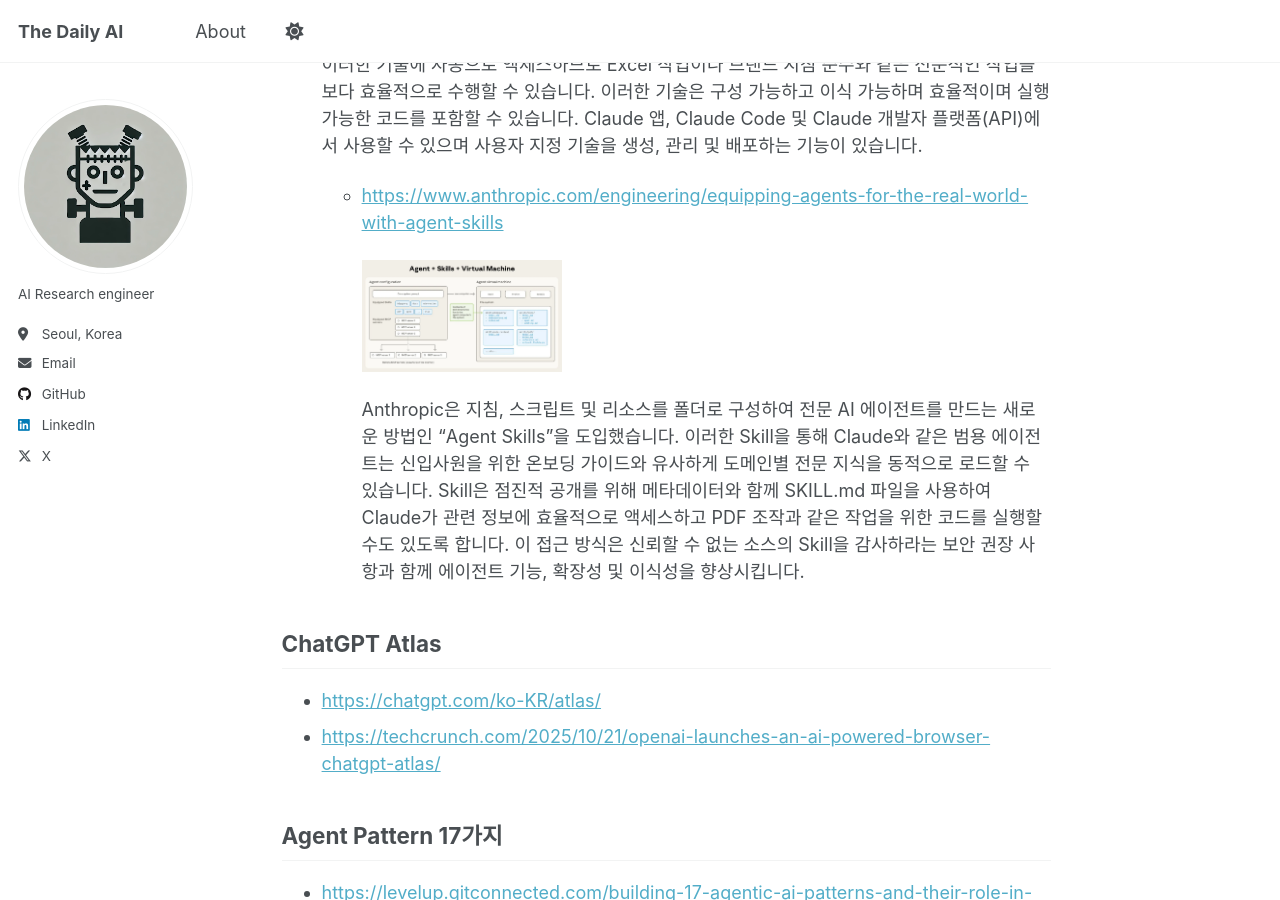
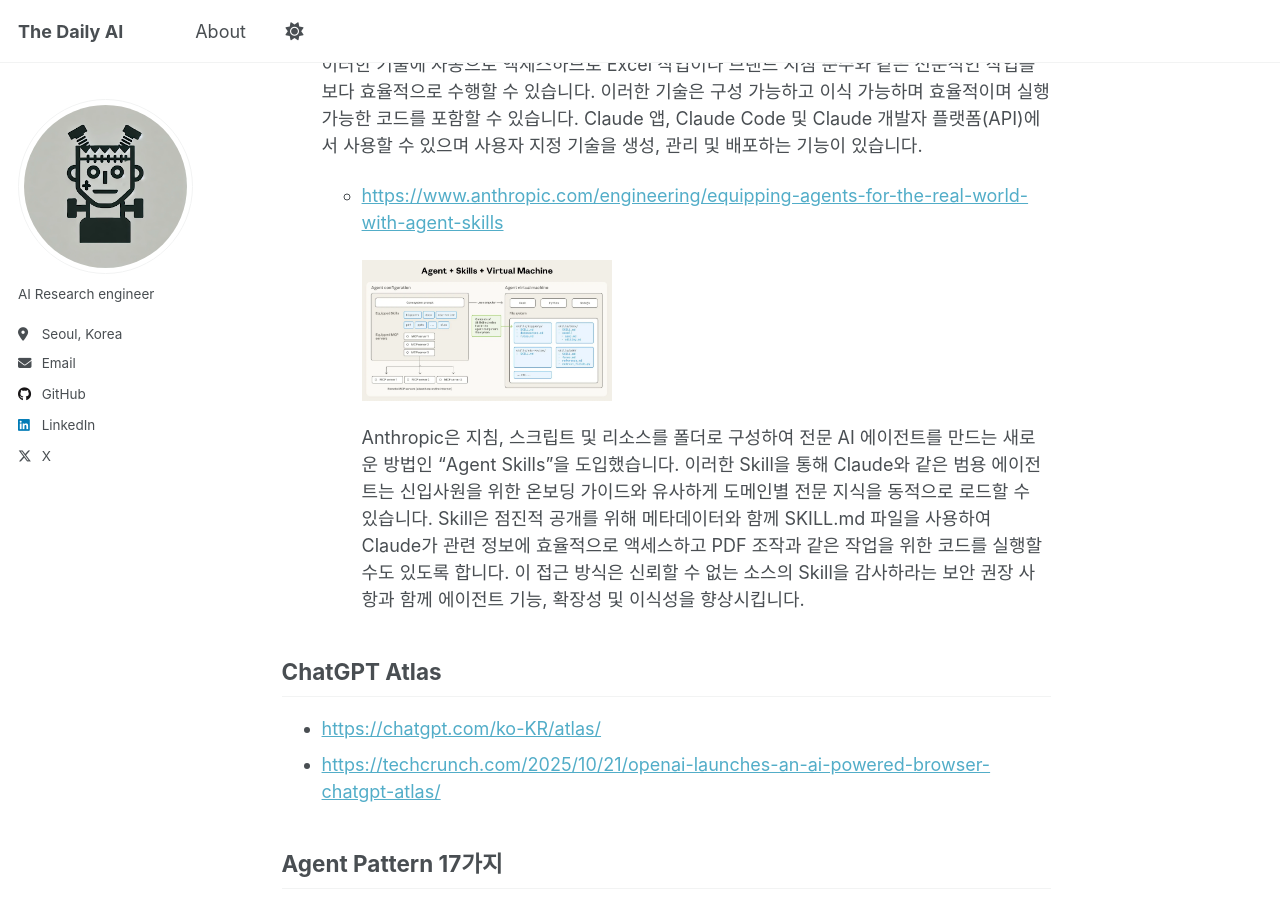
Before and after one commit to parameterfreak/parameterfreak.github.io, a Jekyll site: the page built from _posts/2025-10-29-ai-weekly-picks.md, in a window 1280 px wide and 900 px high, scrolled down 412 px. Built offline with Jekyll 4.4.1, drawn with Linux system fonts in a browser that asks for light colours; a script that is not in the unit is left out.

Commit message:
update 2025-10-29-ai-weekly-picks

```diff
--- a/_posts/2025-10-29-ai-weekly-picks.md
+++ b/_posts/2025-10-29-ai-weekly-picks.md
@@ -17,7 +17,7 @@
 
     - [https://www.anthropic.com/engineering/equipping-agents-for-the-real-world-with-agent-skills](https://www.anthropic.com/engineering/equipping-agents-for-the-real-world-with-agent-skills)
 
-      <img src="/images/post/weekly-picks/251029-1.png" alt="agent+skills+virtual machine" width="200"/>
+      <img src="/images/post/weekly-picks/251029-1.png" alt="agent+skills+virtual machine" width="250"/>
 
       Anthropic은 지침, 스크립트 및 리소스를 폴더로 구성하여 전문 AI 에이전트를 만드는 새로운 방법인 "Agent Skills"을 도입했습니다. 이러한 Skill을 통해 Claude와 같은 범용 에이전트는 신입사원을 위한 온보딩 가이드와 유사하게 도메인별 전문 지식을 동적으로 로드할 수 있습니다. Skill은 점진적 공개를 위해 메타데이터와 함께 SKILL.md 파일을 사용하여 Claude가 관련 정보에 효율적으로 액세스하고 PDF 조작과 같은 작업을 위한 코드를 실행할 수도 있도록 합니다. 이 접근 방식은 신뢰할 수 없는 소스의 Skill을 감사하라는 보안 권장 사항과 함께 에이전트 기능, 확장성 및 이식성을 향상시킵니다.
 
@@ -59,7 +59,7 @@
 
 - [https://pytorch.org/blog/pytorch-foundation-welcomes-ray-to-deliver-a-unified-open-source-ai-compute-stack/](https://pytorch.org/blog/pytorch-foundation-welcomes-ray-to-deliver-a-unified-open-source-ai-compute-stack/)
 
-  <img src="/images/post/weekly-picks/251029-2.png" alt="ray within the ai compute software stack" width="200"/>
+  <img src="/images/post/weekly-picks/251029-2.png" alt="ray within the ai compute software stack" width="250"/>
 
   PyTorch 재단에 Ray가 합류했습니다. Ray는 AI 워크로드를 대규모로 처리하기 위한 오픈소스 분산 컴퓨팅 프레임워크입니다. 이번 통합은 AI 컴퓨팅 스택을 통합하고 개발자가 AI 모델을 더 쉽게 확장하고 배포할 수 있도록 돕는 것을 목표로 합니다.
 
```
